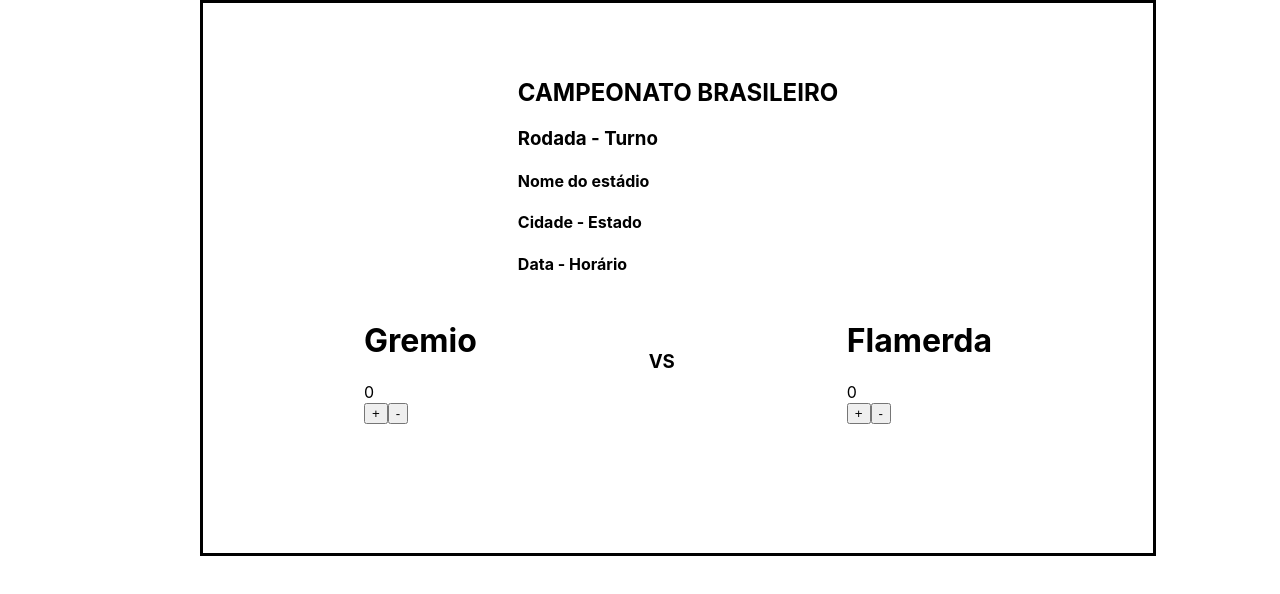
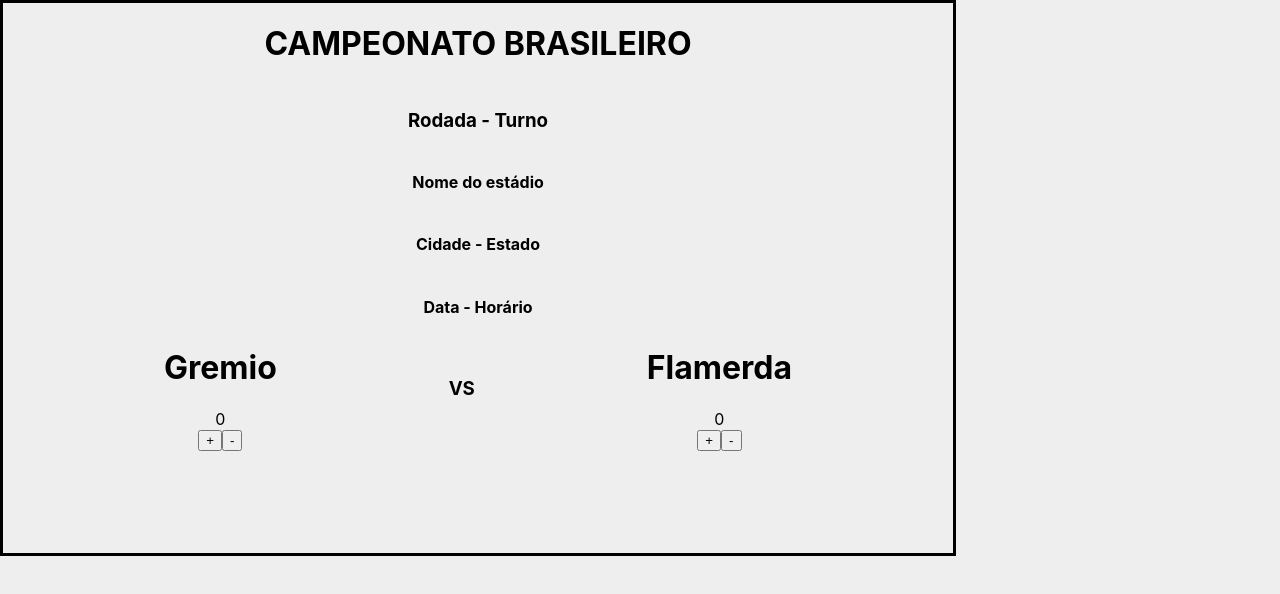
Before and after one commit to vicmafe/football-scoreboard, a React (Create React App) app in the folder football-scoreboard/: page / in a window 1280 px wide. Shown: the top 594 px of the page. Built offline with nearby package versions, Linux system fonts and the light colour scheme.

Commit message:
more css styles

```diff
--- a/football-scoreboard/src/Component/MatchInfo.js
+++ b/football-scoreboard/src/Component/MatchInfo.js
@@ -1,16 +1,14 @@
 import React, { Component } from 'react';
+import './Styles/MatchInfo.css'
 
 class HomeTeam extends Component {
   render() {
     return (
-      <div>
-        <div>
-          <h2>CAMPEONATO BRASILEIRO</h2>
-          <h3>Rodada - Turno</h3>
-          <h4>Nome do estádio</h4>
-          <h4>Cidade - Estado</h4>
-          <h4>Data - Horário</h4>
-        </div>
+      <div className="MatchDados">
+        <h3>Rodada - Turno</h3>
+        <h4>Nome do estádio</h4>
+        <h4>Cidade - Estado</h4>
+        <h4>Data - Horário</h4>
       </div>
     );
   }
--- a/football-scoreboard/src/Component/PlacarContainer.js
+++ b/football-scoreboard/src/Component/PlacarContainer.js
@@ -8,6 +8,7 @@
   render() {
     return (
       <div className="Placar">
+        <h1>CAMPEONATO BRASILEIRO</h1>
         <div className="Match">
           <MatchInfo />
         </div>
--- /dev/null
+++ b/football-scoreboard/src/Component/Styles/MatchInfo.css
@@ -0,0 +1,7 @@
+.MatchDados {
+  width: 500px;
+  height: 80px;
+  display: flex;
+  flex-direction: column;
+  align-items: center;
+}
--- a/football-scoreboard/src/Component/Styles/PlacarContainer.css
+++ b/football-scoreboard/src/Component/Styles/PlacarContainer.css
@@ -1,6 +1,5 @@
 body {
-  align-items: center;
-  margin-left: 200px;
+  background-color: rgb(238, 238, 238);
 }
 
 .Placar {
@@ -10,10 +9,11 @@
   display: flex;
   flex-direction: column;
   align-items: center;
+  text-align: center;
 }
 
 .Match {
-  margin-top: 50px;
+  margin-bottom: 50px;
   padding: 5px;
 }
 
@@ -23,4 +23,5 @@
   flex-direction: row;
   align-items: center;
   justify-content: space-around;
+  flex: 1;
 }
```
